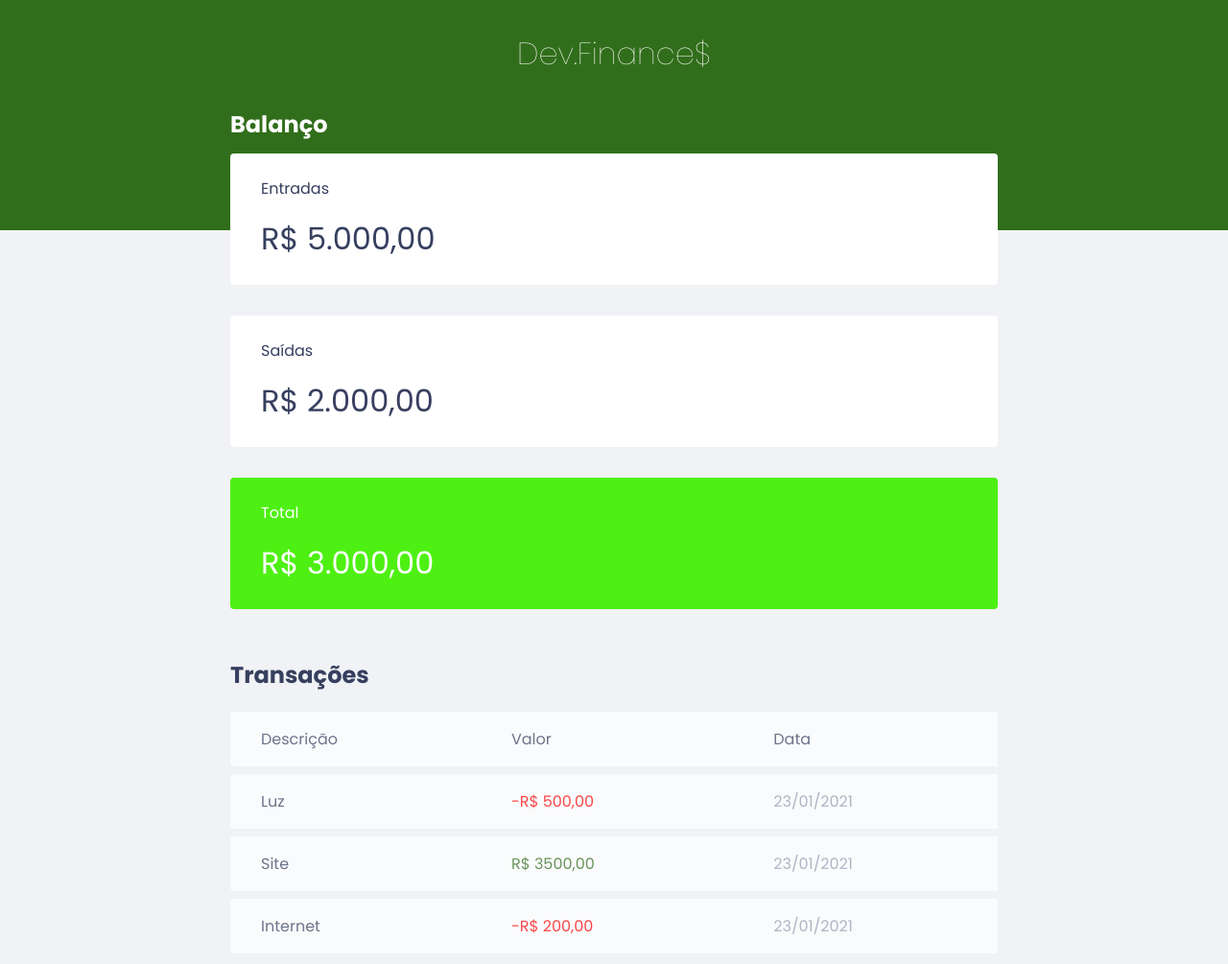
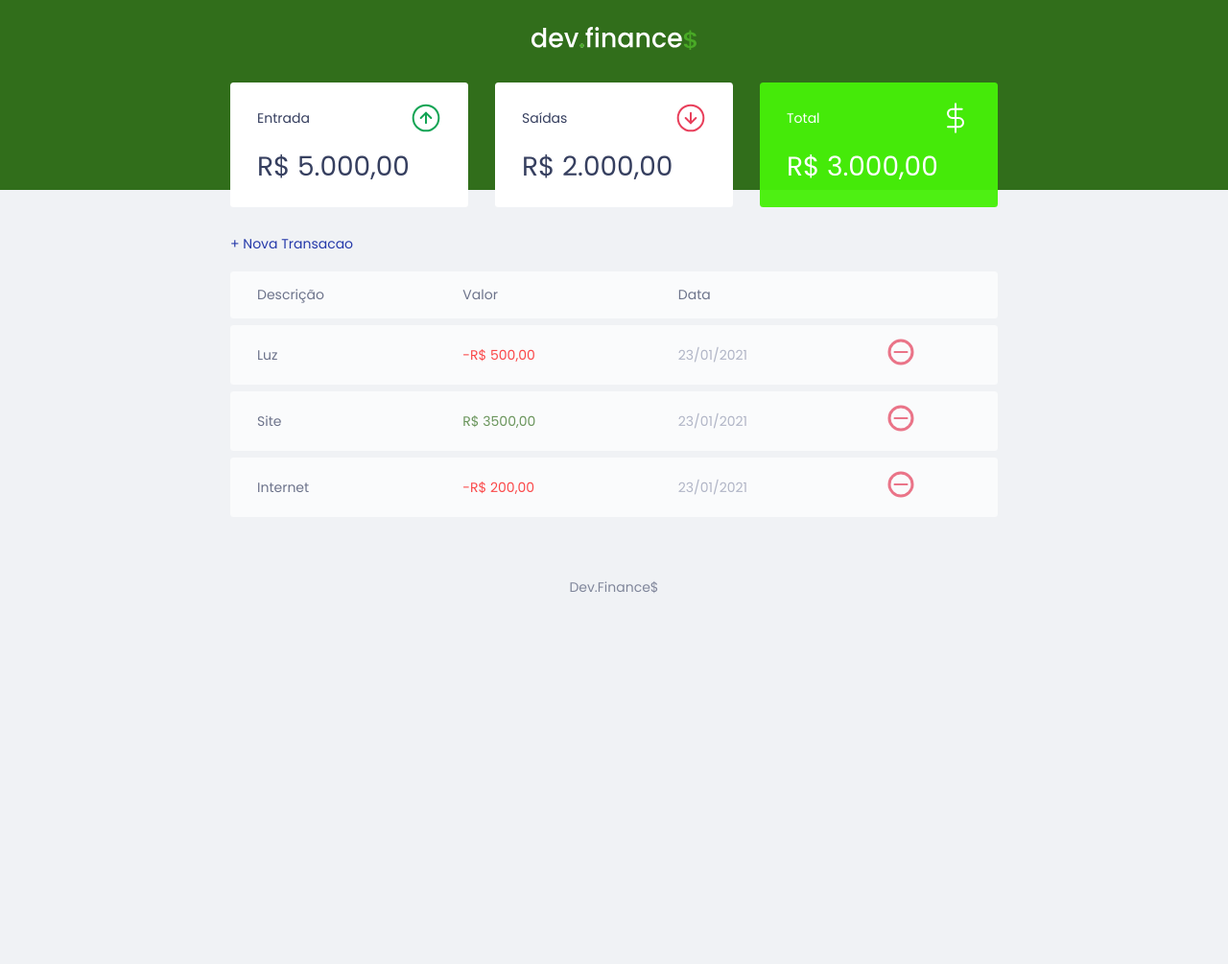
Before and after one commit to luizzpaullo/finance, a plain HTML site: page index.html in a window 1280 px wide. Shown: the top 1005 px of the page at 96% size. After the commit the page ends 800 px from the top, so only its background shows below. Drawn offline with Linux system fonts and the light colour scheme.

Commit message:
andamento aula 2 1hs

```diff
--- a/index.html
+++ b/index.html
@@ -10,34 +10,53 @@
 <body>
 
 <header>
-    <h1 id="logo">Dev.Finance$</h1>
+    <!-- <h1 id="logo">Dev.Finance$</h1> -->
+    <img src="./assets/logo.svg" alt="Logo Dev.Finance$">
 
 </header>
 
 <main class="container">
 
     <section id="balance">
-        <h2>Balanço</h2>
+        <h2 class="sr-only">Balanço</h2>
         <div class="card">
-            <h3>Entradas</h3>
+
+                <h3>
+                    <span>Entrada</span>
+                    <img src="./assets/income.svg" alt="Icon de Entradas">
+
+                </h3>
+
+
             <p>R$ 5.000,00</p>
         </div>
 
 
         <div class="card">
-            <h3>Saídas</h3>
+            <h3>
+                <span>Saídas</span>
+                 <img src="./assets/expense.svg" alt="Icon de Saidas">
+
+            </h3>
             <p>R$ 2.000,00</p>
         </div>
 
 
         <div class="card total">
-            <h3>Total</h3>
+            <h3>
+                <span>
+                    Total
+                </span>
+                <img src="./assets/total.svg" alt="Icon de Total">
+            </h3>
             <p>R$ 3.000,00</p>
         </div>
     </section>
 
     <section id="transaction">
-        <h2>Transações</h2>
+        <h2 class="sr-only">Transações</h2>
+
+        <a href="#" class="button new">+ Nova Transacao</a>
 
         <table id="data-table">
             <thead>
@@ -45,6 +64,7 @@
                     <th>Descrição</th>
                     <th>Valor</th>
                     <th>Data</th>
+                    <th></th>
                 </tr>
             </thead>
             <tbody>
@@ -52,18 +72,27 @@
                     <td class="description">Luz</td>
                     <td class="expense">-R$ 500,00</td>
                     <td class="date">23/01/2021</td>
+                    <td>
+                        <img src="assets/minus.svg" alt="Botao de Remover lancamento">
+                    </td>
                 </tr>
 
                 <tr>
                     <td  class="description">Site</td>
                     <td class="income">R$ 3500,00</td>
                     <td class="date">23/01/2021</td>
+                    <td>
+                        <img src="assets/minus.svg" alt="Botao de Remover lancamento">
+                    </td>
                 </tr>
 
                 <tr>
                     <td class="description">Internet</td>
                     <td class="expense">-R$ 200,00</td>
                     <td class="date">23/01/2021</td>
+                    <td>
+                        <img src="assets/minus.svg" alt="Botao de Remover lancamento">
+                    </td>
                 </tr>
             </tbody>
 
--- a/style.css
+++ b/style.css
@@ -10,9 +10,26 @@
     box-sizing:border-box;
 }
 
+html {
+    font-size:93.75%;
+}
+
 body {
     background: #f0f2f5;
     font-family: 'Poppins', sans-serif;
+}
+
+.sr-only {
+    position:absolute;
+    width:1px;
+    height: 1px;
+    padding: 0px;
+    margin: -1px;
+    overflow: hidden;
+    clip: rect(0,0,0,0);
+    white-space: nowrap;
+    border-width: 0px;
+
 }
 
 .container {
@@ -26,6 +43,22 @@ h2 {
     margin-top: 3.2rem;
     margin-bottom:0.8rem;
     color: var(--dark-blue)
+}
+/* Links and Buttons ========== */
+a {
+    color: #263aaa;
+    text-decoration: none;
+
+}
+
+a:hover{
+    text-decoration:underline;
+    ;
+}
+
+.button.new{
+    display: inline-block;
+    margin-bottom: .8rem;
 }
 
 /* Header ==================== */
@@ -69,6 +102,10 @@ header {
 .card h3 {
     font-weight: normal;
     font-size: 1rem;
+
+    display: flex;
+    align-items: center;
+    justify-content: space-between;
 }
 
 
@@ -84,10 +121,17 @@ header {
     color: white;
 }
 /* Table ==================== */
+#transaction {
+    display: block;
+    width: 100%;
+    overflow-x: auto;
+}
+
 #data-table {
     width: 100%;
     border-spacing: 0 0.5rem;
     color: #969cb3;
+
 }
 
 table th {
@@ -119,6 +163,12 @@ table tbody tr td:first-child {
     border-radius: 0.25rem 0 0 0.25rem;
 }
 
+table thead tr th:last-child,
+table tbody tr td:last-child {
+
+    border-radius: 0 0.25rem 0.25rem 0;
+}
+
 td.description {
     color: var(--dark-blue)
 }
@@ -141,3 +191,17 @@ footer {
 
     opacity: 0.6;
 }
+
+/* resposive ====================== */
+@media (min-width: 800px) {
+    html {
+        font-size:87.5%;
+    }
+
+    #balance {
+        display: grid;
+        grid-template-columns: repeat(3, 1fr);
+        gap: 2rem;
+
+    }
+}
```
Also changed, not shown: assets/expense.svg (added), assets/income.svg (added), assets/logo.svg (added), assets/minus.svg (added), assets/plus.svg (added), assets/total.svg (added), 1 other file.
